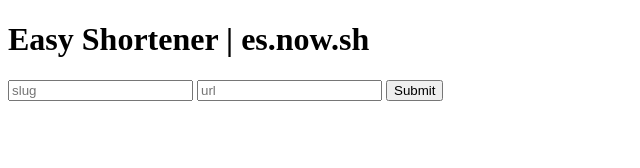
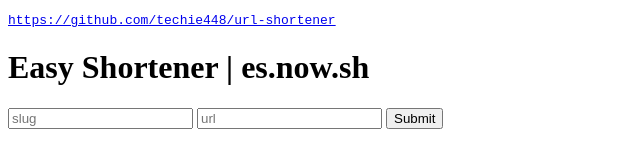
Before and after one commit to techie448/squeeze-now, a website: page index.html in a window 1280 px wide. Shown: the whole page, without its empty margins (0-640 px from the left). Drawn offline with Linux system fonts and the light colour scheme.

Commit message:
added github url

```diff
--- a/index.html
+++ b/index.html
@@ -7,8 +7,8 @@
     <meta http-equiv="X-UA-Compatible" content="ie=edge">
     <title>Easy Shortener</title>
 </head>
-
 <body>
+<pre><a href="https://github.com/techie448/url-shortener">https://github.com/techie448/url-shortener</a></pre>
 <h1>Easy Shortener | es.now.sh</h1>
 <form method="post" action="/api/url">
     <input placeholder="slug" name="slug">
```
